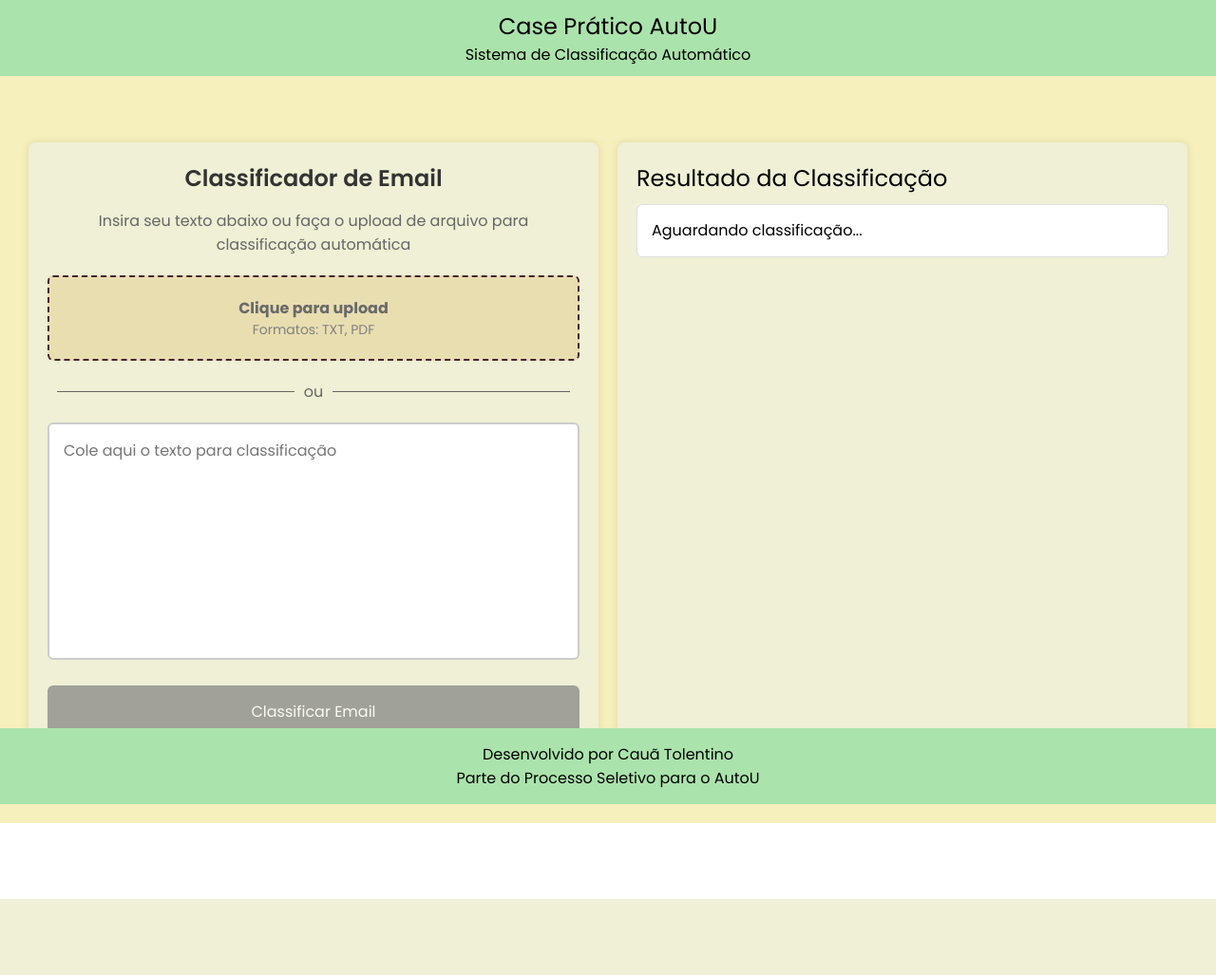
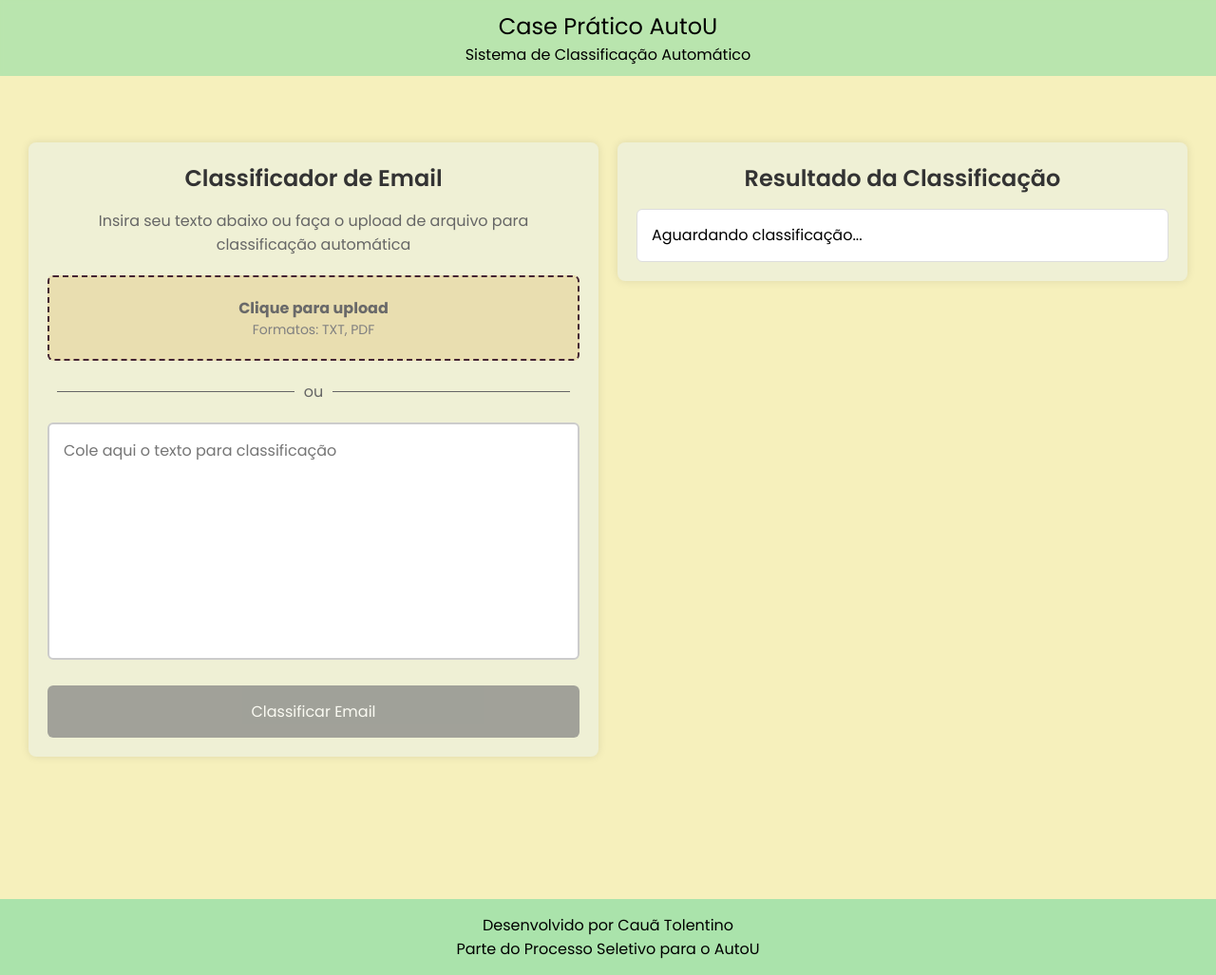
Before and after one commit to cauatolentino/CaseAutoU, a Flask app: page / in a window 1280 px wide. Shown: the whole page at 95% size. Before the commit the page ends 947 px from the top, so only its background shows below. Run offline with Flask 3, Linux system fonts and the light colour scheme.

Commit message:
Improving front

```diff
--- a/static/style.css
+++ b/static/style.css
@@ -9,15 +9,20 @@
     font-style: normal;
 }
 
-header{
+body{
+    background-color: #f6f0bc;
+}
+
+header {
     width: 100%;
     height: 80px;
     display: flex;
     flex-direction: column;
     justify-content: center;
     align-items: center;
-    background-color: #aae3ab;
-
+    background-color: rgba(170, 227, 171, 0.8);
+    backdrop-filter: blur(2px);
+    -webkit-backdrop-filter: blur(2px);
     position: fixed;
     top: 0;
     left: 0;
@@ -33,20 +38,23 @@ main {
     padding: 20px;
     display: flex;
     justify-content: center;
+    align-items: flex-start;
 }
 
 #main_section {
     flex: 1;
     max-width: 600px;
     min-width: 300px;
+    max-height: calc(100vh - 200px);
     background-color: #eff0d5;
     padding: 20px;
     border-radius: 8px;
     box-shadow: 0 0 10px rgba(0,0,0,0.1);
     margin: 50px 10px 50px;
+    overflow-y: auto;
 }
 
-#main_section h2 {
+#main_section h2, #result_section h2{
     color: #333;
     font-size: 24px;
     margin-bottom: 15px;
@@ -116,7 +124,7 @@ main {
     margin: 50px 10px 50px;
 }
 
-#main_section > p {
+#main_section > p{
     color: #666;
     font-size: 16px;
     text-align: center;
@@ -159,24 +167,24 @@ main {
 #classify_button {
     width: 100%;
     padding: 15px;
-    background-color: #808080; /* Cor inicial (cinza) */
+    background-color: #808080;
     color: white;
     border: none;
     border-radius: 6px;
     font-size: 16px;
-    cursor: not-allowed; /* Cursor indicando que não está clicável */
+    cursor: not-allowed;
     transition: all 0.3s ease;
     opacity: 0.7;
 }
 
 #classify_button.active {
-    background-color: #442433; /* Cor quando ativo */
+    background-color: #442433;
     cursor: pointer;
     opacity: 1;
 }
 
 #classify_button.active:hover {
-    background-color: #331a26; /* Cor mais escura no hover */
+    background-color: #331a26;
 }
 
 #result_text {
@@ -277,7 +285,6 @@ footer{
     align-items: center;
     background-color: #aae3ab;
 
-    position: fixed; /* Fixa o footer */
-    bottom: 0; /* Alinha na parte inferior */
+    bottom: 0;
     left: 0;
 }
--- a/templates/index.html
+++ b/templates/index.html
@@ -18,7 +18,6 @@
                 <p>Insira seu texto abaixo ou faça o upload de arquivo para classificação automática</p>
             </div>
             <div id="upload_section">
-                <!-- <label for="email_uploads">Clique para upload<br>Formatos: TXT, PDF</label> -->
                 <p id="description_upload">Clique para upload</p>
                 <p id="format_upload">Formatos: TXT, PDF</p>
                 <input type="file" id="email_uploads" name="email_uploads" accept=".txt,.pdf">
@@ -26,7 +25,6 @@
             <p>ou</p>
             <div id="text_section">
                 <textarea placeholder="Cole aqui o texto para classificação"></textarea>
-                <!-- <input type="text" placeholder="Cole aqui o texto para classificação"> -->
             </div>
             <div>
                 <button id="classify_button">Classificar Email</button>
```
